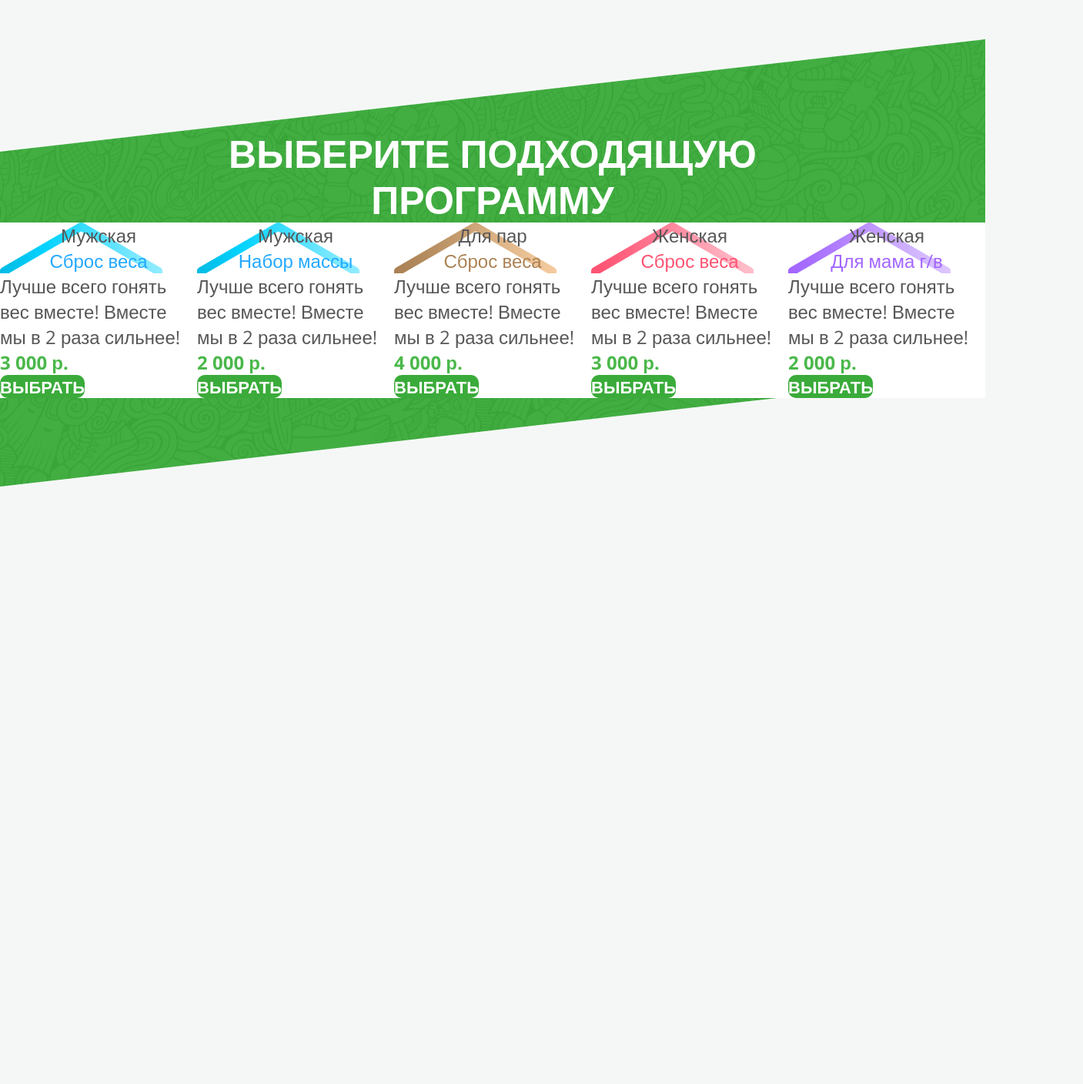
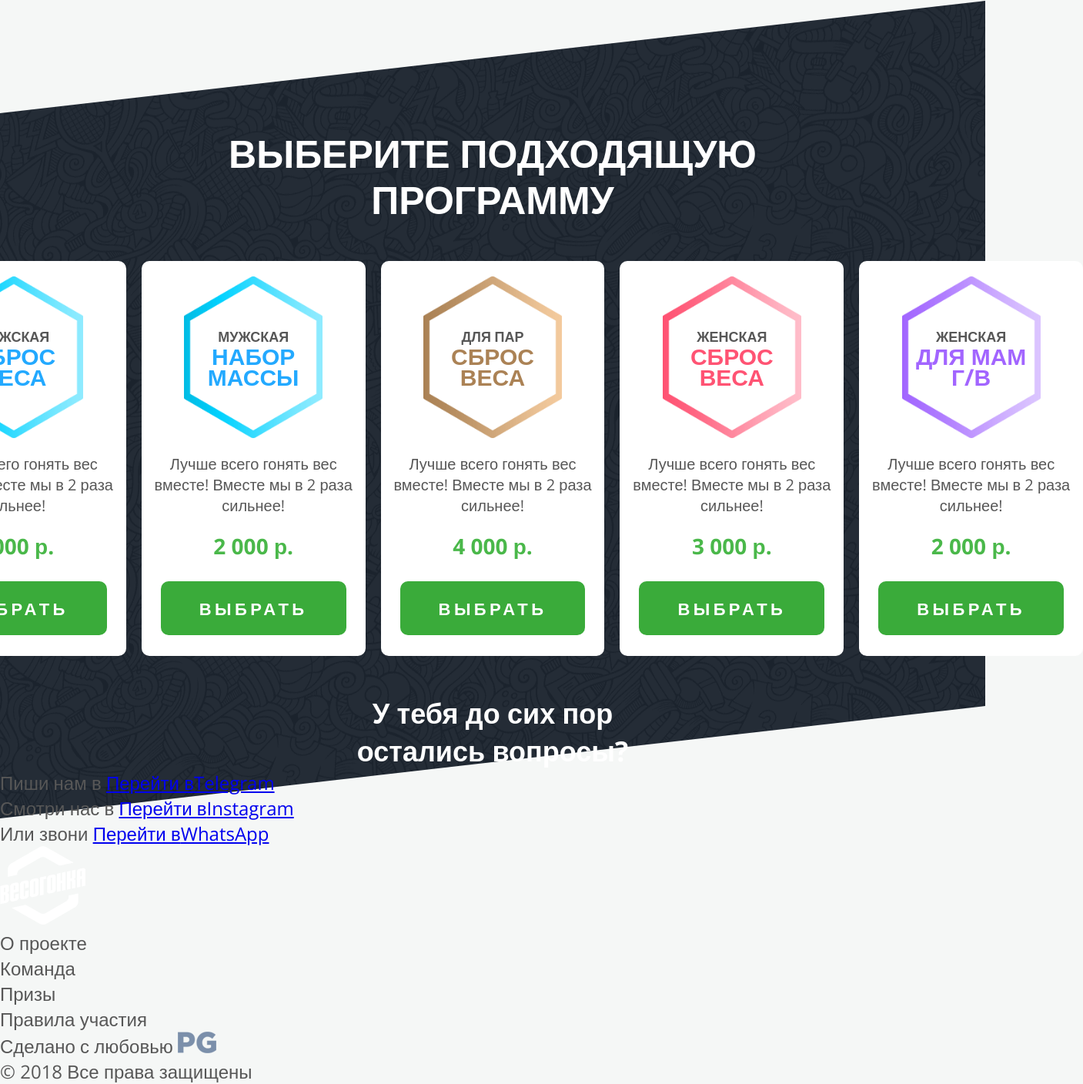
Before and after one commit to tGulevich/Vesogonka, a website: page index.html in a window 1280 px wide. Shown: the part 6842-8250 px from the top of the page at 77% size, 1407 px wide, since content can reach past the window. Before the commit the page ends 7474 px from the top, so only its background shows below. Drawn offline with nearby package versions, Linux system fonts and the light colour scheme.

Commit message:
Added Programs section

```diff
--- a/index.html
+++ b/index.html
@@ -307,7 +307,7 @@
                     <div class="program">
                         <div class="program__name program__name--moms">
                             <span class="program__type">Женская</span>
-                            <span class="program__title">Для мама г/в</span>
+                            <span class="program__title">Для мам г/в</span>
                         </div>
                         <div class="program__description">
                             <p class="program__text">
@@ -322,6 +322,45 @@
                 </div>
             </section>
         </main>
+        <footer class="footer">
+            <h2 class="footer__title">
+                <span class="title__span title__span--white">У тебя до сих пор<br>остались вопросы?</span>
+            </h2>
+
+            <div class="social">
+                <div class="social__box">
+                    <span class="social__title">Пиши нам в</span>
+                    <a href="#" class="social__link">Перейти в<span class="social__link-name">Telegram</span></a>
+                </div>
+                <div class="social__box">
+                    <span class="social__title">Смотри нас в</span>
+                    <a href="#" class="social__link">Перейти в<span class="social__link-name">Instagram</span></a>
+                </div>
+                <div class="social__box">
+                    <span class="social__title">Или звони</span>
+                    <a href="#" class="social__link">Перейти в<span class="social__link-name">WhatsApp</span></a>
+                </div>
+            </div>
+
+            <div class="footer__info">
+                <img src="img/logo-white.png" alt="Весогонка" class="footer__logo">
+                <nav class="footer__navigation">
+                    <ul class="footer__navigation__list">
+                        <li class="footer__navigation__item">О проекте</li>
+                        <li class="footer__navigation__item">Команда</li>
+                        <li class="footer__navigation__item">Призы</li>
+                        <li class="footer__navigation__item">Правила участия</li>
+                    </ul>
+                </nav>
+                <div class="design">
+                    Сделано с любовью
+                    <a href="#" class="design__link"></a>
+                    <img src="img/logo-agency.png" alt="Logo" class="design__logo">
+                </div>
+            </div>
+            <p class="footer__copyright">&copy; 2018 Все права защищены</p>
+
+        </footer>
     </div>
 
 </body>
--- a/sass/components/_program.scss
+++ b/sass/components/_program.scss
@@ -1,56 +1,82 @@
 .program {
+    display: flex;
+    flex-direction: column;
+    align-items: center;
+
     background-color: $color-white;
+    border-radius: 10px;
+
+    &:not(:last-child) {
+        margin-right: 2rem;
+    }
 
     &__name {
         display: flex;
         flex-direction: column;
+        justify-content: center;
         align-items: center;
-
-        background-repeat: no-repeat;
+        margin-top: 2rem;
+        width: 18rem;
+        height: 21rem;
+        //padding: 9rem 0;
+        text-align: center;
+        text-transform: uppercase;
+        font-weight: 700;
 
         &--man {
             color: $color-blue-1;
-            background-image: url(../img/bg-man.png);
+            background: url(../img/bg-man.png) no-repeat center;
+            background-size: cover;
         }
 
         &--couple {
             color: $color-brown-1;
-            background-image: url(../img/bg-couple.png);
+            background: url(../img/bg-couple.png) no-repeat center;
+            background-size: cover;
         }
 
         &--woman {
             color: $color-pink-1;
-            background-image: url(../img/bg-woman.png);
+            background: url(../img/bg-woman.png) no-repeat center;
+            background-size: cover;
         }
 
         &--moms {
             color: $color-purple-1;
-            background-image: url(../img/bg-moms.png);
+            background: url(../img/bg-moms.png) no-repeat center;
+            background-size: cover;
         }
     }
 
     &__type {
         color: $color-grey-dark;
+        font-size: 1.8rem;
+
     }
 
     &__title {
-
+        font-size: 3rem;
+        line-height: 0.9em;
     }
 
     &__description {
-
+        padding: 2rem 1rem;
+        text-align: center;
     }
 
     &__text {
-
+        font-size: 2rem;
     }
 
     &__price {
         color: $color-green-light;
         font-weight: 700;
+        font-size: 2.8rem;
     }
 
     &__btn {
-
+        margin: 2.7rem 2.5rem;
+        padding: 2rem 5rem;
+        letter-spacing: .2em;
     }
 }
--- a/sass/pages/_home.scss
+++ b/sass/pages/_home.scss
@@ -80,6 +80,7 @@
 
     &__box {
         display: flex;
+        margin: 5rem 0;
     }
 }
 
@@ -90,7 +91,7 @@
     left: 0;
     width: 100%;
     height: 125%;
-    background: $color-green-medium url(../img/bg-pattern.png) no-repeat;
+    background: $color-blue-dark url(../img/bg-pattern.png) no-repeat;
     transform: skewY(-6.5deg);
     z-index: -1;
 }
```
Also changed, not shown: package.json (+10 -1 lines), css/style.css, img/logo-agency.png (added), 1 other file.
